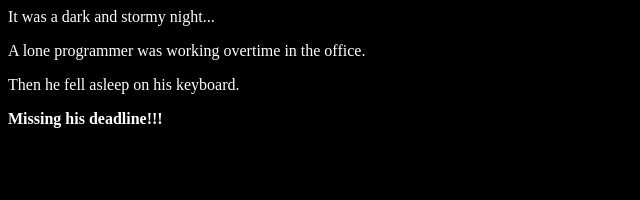
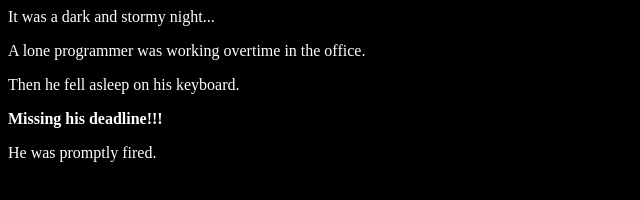
Before and after one commit to johnburfor/fireside-story, a plain HTML site: page index.html in a window 1280 px wide. Shown: the whole page, without its empty margins (0-640 px from the left). Drawn offline with Linux system fonts and the light colour scheme.

Commit message:
added fifth line of story

```diff
--- a/index.html
+++ b/index.html
@@ -7,5 +7,6 @@
     <p>A lone programmer was working overtime in the office.</p>
     <p>Then he fell asleep on his keyboard.</p>
     <strong>Missing his deadline!!!</strong>
+    <p>He was promptly fired.</p>
   </body>
 </html>
```
